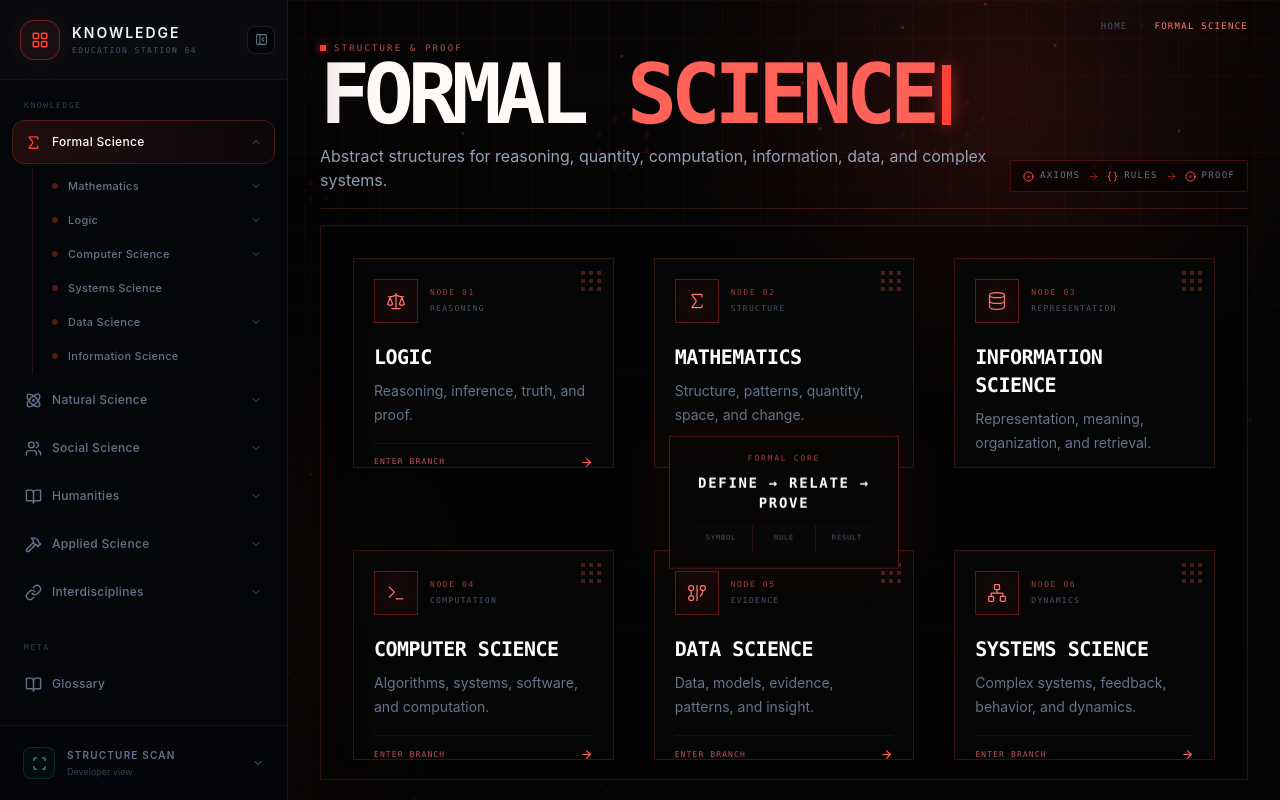
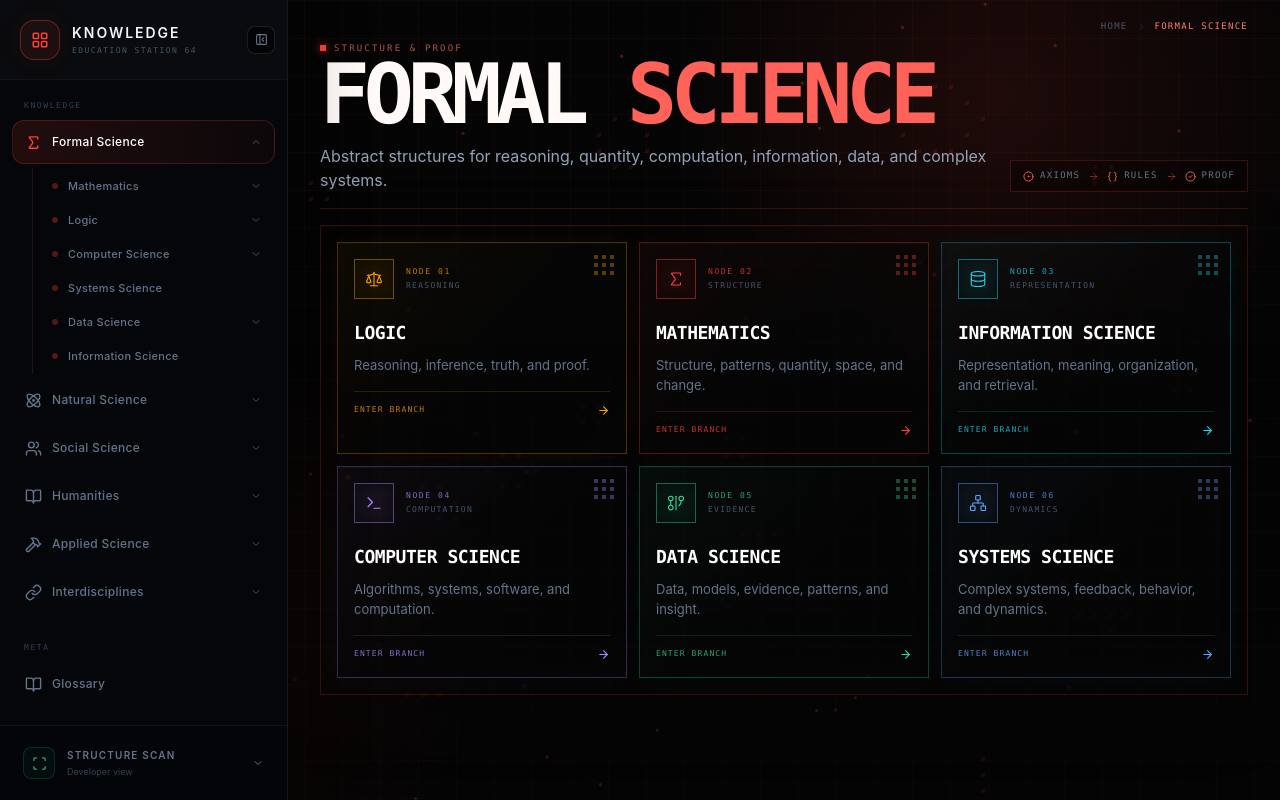
Before and after one commit to nickf723/ed-dev, a Next.js app: page /formal-science in a window 1280 px wide. Built offline with nearby package versions, Linux system fonts and the light colour scheme.

Commit message:
Tighten Formal Science command board

```diff
--- a/app/formal-science/_components/FormalScienceHub.tsx
+++ b/app/formal-science/_components/FormalScienceHub.tsx
@@ -31,6 +31,7 @@ type NodePresentation = {
   code: string;
   icon: LucideIcon;
   shortLabel: string;
+  rgb: string;
 };
 
 const NODE_ORDER = [
@@ -43,12 +44,12 @@ const NODE_ORDER = [
 ] as const;
 
 const PRESENTATION: Record<string, NodePresentation> = {
-  "formal.logic": { code: "01", icon: Scale, shortLabel: "Reasoning" },
-  "formal.mathematics": { code: "02", icon: Sigma, shortLabel: "Structure" },
-  "formal.information-science": { code: "03", icon: Database, shortLabel: "Representation" },
-  "formal.computer-science": { code: "04", icon: Terminal, shortLabel: "Computation" },
-  "formal.data-science": { code: "05", icon: GitGraph, shortLabel: "Evidence" },
-  "formal.systems-science": { code: "06", icon: Network, shortLabel: "Dynamics" },
+  "formal.logic": { code: "01", icon: Scale, shortLabel: "Reasoning", rgb: "245, 158, 11" },
+  "formal.mathematics": { code: "02", icon: Sigma, shortLabel: "Structure", rgb: "255, 65, 54" },
+  "formal.information-science": { code: "03", icon: Database, shortLabel: "Representation", rgb: "34, 211, 238" },
+  "formal.computer-science": { code: "04", icon: Terminal, shortLabel: "Computation", rgb: "167, 139, 250" },
+  "formal.data-science": { code: "05", icon: GitGraph, shortLabel: "Evidence", rgb: "52, 211, 153" },
+  "formal.systems-science": { code: "06", icon: Network, shortLabel: "Dynamics", rgb: "96, 165, 250" },
 };
 
 function buildNodes(nodes: readonly FormalHubNode[]) {
@@ -71,9 +72,9 @@ export default function FormalScienceHub({ nodes }: { nodes: readonly FormalHubN
         <FormalNetworkBackground />
       </div>
 
-      <div className="pointer-events-none fixed inset-0 z-[1] bg-[linear-gradient(rgba(255,65,54,0.055)_1px,transparent_1px),linear-gradient(90deg,rgba(255,65,54,0.055)_1px,transparent_1px)] bg-[size:38px_38px]" />
-      <div className="pointer-events-none fixed inset-0 z-[1] bg-[radial-gradient(circle_at_78%_12%,rgba(255,65,54,0.13),transparent_27%),radial-gradient(circle_at_16%_78%,rgba(255,65,54,0.055),transparent_25%),linear-gradient(to_bottom,rgba(5,5,5,0.12),rgba(5,5,5,0.72))]" />
-      <div className="pointer-events-none fixed inset-0 z-[2] opacity-30 [background-image:repeating-linear-gradient(0deg,transparent_0px,transparent_3px,rgba(255,255,255,0.018)_4px)]" />
+      <div className="pointer-events-none fixed inset-0 z-[1] bg-[linear-gradient(rgba(255,65,54,0.045)_1px,transparent_1px),linear-gradient(90deg,rgba(255,65,54,0.045)_1px,transparent_1px)] bg-[size:38px_38px]" />
+      <div className="pointer-events-none fixed inset-0 z-[1] bg-[radial-gradient(circle_at_78%_12%,rgba(255,65,54,0.10),transparent_27%),radial-gradient(circle_at_16%_78%,rgba(255,65,54,0.045),transparent_25%),linear-gradient(to_bottom,rgba(5,5,5,0.04),rgba(5,5,5,0.42))]" />
+      <div className="pointer-events-none fixed inset-0 z-[2] opacity-20 [background-image:repeating-linear-gradient(0deg,transparent_0px,transparent_3px,rgba(255,255,255,0.018)_4px)]" />
 
       <div className="relative z-10 mx-auto flex min-h-screen w-full max-w-[1500px] flex-col px-4 py-4 sm:px-6 lg:h-screen lg:min-h-0 lg:px-8 lg:py-5">
         <header className="shrink-0 border-b border-[#ff4136]/20 pb-4">
@@ -92,14 +93,14 @@ export default function FormalScienceHub({ nodes }: { nodes: readonly FormalHubN
                 Structure & proof
               </div>
               <h1 className="font-mono text-[clamp(3.4rem,6.5vw,6.8rem)] font-semibold uppercase leading-[0.78] tracking-[-0.075em] text-[#fff9f8]">
-                Formal <span className="text-[#ff6258]">Science</span><span className="ml-2 inline-block h-[0.72em] w-[0.11em] bg-[#ff4136] align-[-0.02em] shadow-[0_0_18px_rgba(255,65,54,0.55)]" />
+                Formal <span className="text-[#ff6258]">Science</span>
               </h1>
               <p className="mt-4 max-w-3xl text-sm leading-6 text-slate-400 sm:text-base">
                 Abstract structures for reasoning, quantity, computation, information, data, and complex systems.
               </p>
             </div>
 
-            <div className="hidden items-center gap-2 rounded-sm border border-[#ff4136]/20 bg-black/40 px-3 py-2 font-mono text-[9px] uppercase tracking-[0.14em] text-slate-500 lg:flex">
+            <div className="hidden items-center gap-2 border border-[#ff4136]/20 bg-black/30 px-3 py-2 font-mono text-[9px] uppercase tracking-[0.14em] text-slate-500 lg:flex">
               <Stage icon={CircleDot} label="Axioms" />
               <ArrowRight size={11} className="text-[#ff4136]/55" />
               <Stage icon={Braces} label="Rules" />
@@ -109,34 +110,21 @@ export default function FormalScienceHub({ nodes }: { nodes: readonly FormalHubN
           </div>
         </header>
 
-        <section className="relative mt-4 min-h-0 flex-1 overflow-hidden border border-[#ff4136]/20 bg-black/30 shadow-[inset_0_1px_0_rgba(255,255,255,0.025),0_24px_70px_rgba(0,0,0,0.34)] backdrop-blur-md">
+        <section className="relative mt-4 shrink-0 overflow-hidden border border-[#ff4136]/20 bg-black/[0.12] shadow-[inset_0_1px_0_rgba(255,255,255,0.025),0_20px_60px_rgba(0,0,0,0.24)] backdrop-blur-[1px]">
           <PanelCorners />
 
           <div className="pointer-events-none absolute inset-0 hidden lg:block" aria-hidden="true">
             <svg viewBox="0 0 100 100" preserveAspectRatio="none" className="h-full w-full">
-              <line x1="12" y1="27" x2="88" y2="27" stroke="rgba(255,65,54,0.18)" strokeWidth="0.16" vectorEffect="non-scaling-stroke" />
-              <line x1="12" y1="73" x2="88" y2="73" stroke="rgba(255,65,54,0.18)" strokeWidth="0.16" vectorEffect="non-scaling-stroke" />
-              <line x1="50" y1="27" x2="50" y2="73" stroke="rgba(255,65,54,0.22)" strokeWidth="0.18" vectorEffect="non-scaling-stroke" />
-              <line x1="17" y1="27" x2="50" y2="50" stroke="rgba(255,65,54,0.11)" strokeWidth="0.12" strokeDasharray="1 1" vectorEffect="non-scaling-stroke" />
-              <line x1="83" y1="27" x2="50" y2="50" stroke="rgba(255,65,54,0.11)" strokeWidth="0.12" strokeDasharray="1 1" vectorEffect="non-scaling-stroke" />
-              <line x1="17" y1="73" x2="50" y2="50" stroke="rgba(255,65,54,0.11)" strokeWidth="0.12" strokeDasharray="1 1" vectorEffect="non-scaling-stroke" />
-              <line x1="83" y1="73" x2="50" y2="50" stroke="rgba(255,65,54,0.11)" strokeWidth="0.12" strokeDasharray="1 1" vectorEffect="non-scaling-stroke" />
-              <circle cx="50" cy="50" r="11" fill="none" stroke="rgba(255,65,54,0.10)" strokeWidth="0.15" strokeDasharray="1 1.4" vectorEffect="non-scaling-stroke" />
+              <line x1="17" y1="25" x2="83" y2="25" stroke="rgba(255,65,54,0.15)" strokeWidth="0.16" vectorEffect="non-scaling-stroke" />
+              <line x1="17" y1="75" x2="83" y2="75" stroke="rgba(255,65,54,0.15)" strokeWidth="0.16" vectorEffect="non-scaling-stroke" />
+              <line x1="17" y1="25" x2="17" y2="75" stroke="rgba(255,65,54,0.09)" strokeWidth="0.12" strokeDasharray="1 1.4" vectorEffect="non-scaling-stroke" />
+              <line x1="50" y1="25" x2="50" y2="75" stroke="rgba(255,65,54,0.12)" strokeWidth="0.14" strokeDasharray="1 1.4" vectorEffect="non-scaling-stroke" />
+              <line x1="83" y1="25" x2="83" y2="75" stroke="rgba(255,65,54,0.09)" strokeWidth="0.12" strokeDasharray="1 1.4" vectorEffect="non-scaling-stroke" />
             </svg>
           </div>
 
-          <div className="relative grid h-full min-h-[610px] gap-3 p-4 sm:p-5 lg:grid-cols-3 lg:grid-rows-2 lg:gap-x-10 lg:gap-y-24 lg:p-8 xl:min-h-0">
+          <div className="relative grid gap-3 p-3 sm:p-4 lg:grid-cols-3 lg:grid-rows-2 lg:gap-3 lg:p-4">
             {branches.map((branch) => <BranchNode key={branch.id} branch={branch} />)}
-
-            <div className="pointer-events-none absolute left-1/2 top-1/2 z-30 hidden w-[230px] -translate-x-1/2 -translate-y-1/2 border border-[#ff4136]/30 bg-[#090606]/95 px-5 py-4 text-center shadow-[0_0_50px_rgba(255,65,54,0.09)] backdrop-blur-xl lg:block">
-              <div className="font-mono text-[8px] uppercase tracking-[0.22em] text-[#ff6258]/65">Formal core</div>
-              <div className="mt-2 font-mono text-sm font-semibold uppercase tracking-[0.12em] text-white">Define → Relate → Prove</div>
-              <div className="mt-3 grid grid-cols-3 gap-px bg-[#ff4136]/15">
-                {["symbol", "rule", "result"].map((label) => (
-                  <span key={label} className="bg-[#080808] py-2 font-mono text-[7px] uppercase tracking-[0.12em] text-slate-600">{label}</span>
-                ))}
-              </div>
-            </div>
           </div>
         </section>
       </div>
@@ -152,38 +140,62 @@ function BranchNode({ branch }: { branch: BuiltNode }) {
 
   const body = (
     <>
-      <div className="pointer-events-none absolute inset-0 bg-[linear-gradient(120deg,rgba(255,65,54,0.085),transparent_42%)] opacity-0 transition-opacity duration-300 group-hover:opacity-100" />
-      <div className="pointer-events-none absolute right-3 top-3 grid grid-cols-3 gap-1 opacity-25">
-        {Array.from({ length: 9 }).map((_, index) => <span key={index} className="h-1 w-1 bg-[#ff6258]" />)}
+      <div
+        className="pointer-events-none absolute inset-0 opacity-0 transition-opacity duration-300 group-hover:opacity-100"
+        style={{ background: `linear-gradient(120deg, rgba(${branch.rgb},0.10), transparent 46%)` }}
+      />
+      <div className="pointer-events-none absolute right-3 top-3 grid grid-cols-3 gap-1 opacity-35">
+        {Array.from({ length: 9 }).map((_, index) => (
+          <span key={index} className="h-1 w-1" style={{ background: `rgb(${branch.rgb})` }} />
+        ))}
       </div>
 
       <div className="relative flex h-full flex-col">
         <div className="flex items-center gap-3">
-          <span className="flex h-11 w-11 shrink-0 items-center justify-center border border-[#ff4136]/30 bg-[#ff4136]/[0.06] text-[#ff756d] shadow-[inset_0_0_20px_rgba(0,0,0,0.45)]">
-            <Icon size={20} strokeWidth={1.5} />
+          <span
+            className="flex h-10 w-10 shrink-0 items-center justify-center border shadow-[inset_0_0_18px_rgba(0,0,0,0.45)]"
+            style={{
+              color: `rgb(${branch.rgb})`,
+              borderColor: `rgba(${branch.rgb},0.42)`,
+              background: `rgba(${branch.rgb},0.07)`,
+            }}
+          >
+            <Icon size={18} strokeWidth={1.5} />
           </span>
           <span>
-            <span className="block font-mono text-[8px] uppercase tracking-[0.2em] text-[#ff6258]/60">Node {branch.code}</span>
-            <span className="mt-1 block font-mono text-[8px] uppercase tracking-[0.16em] text-slate-600">{branch.shortLabel}</span>
+            <span className="block font-mono text-[8px] uppercase tracking-[0.2em]" style={{ color: `rgba(${branch.rgb},0.76)` }}>
+              Node {branch.code}
+            </span>
+            <span className="mt-0.5 block font-mono text-[8px] uppercase tracking-[0.16em] text-slate-600">{branch.shortLabel}</span>
           </span>
         </div>
 
-        <div className="mt-auto pt-5">
-          <h2 className="font-mono text-lg font-semibold uppercase tracking-[-0.025em] text-white sm:text-xl">{branch.label}</h2>
-          <p className="mt-2 max-w-md text-xs leading-5 text-slate-500 sm:text-sm sm:leading-6">{branch.description}</p>
+        <div className="mt-5">
+          <h2 className="font-mono text-base font-semibold uppercase tracking-[-0.025em] text-white sm:text-lg">{branch.label}</h2>
+          <p className="mt-2 line-clamp-2 max-w-md text-xs leading-5 text-slate-500 sm:text-[13px]">{branch.description}</p>
         </div>
 
-        <div className="mt-4 flex items-center justify-between border-t border-[#ff4136]/10 pt-3 font-mono text-[8px] uppercase tracking-[0.14em]">
-          <span className={planned ? "text-slate-700" : "text-[#ff756d]/70"}>{planned ? "Planned" : "Enter branch"}</span>
-          {!planned ? <ArrowRight size={13} className="text-[#ff6258] transition-transform group-hover:translate-x-1" /> : null}
+        <div className="mt-4 flex items-center justify-between border-t pt-3 font-mono text-[8px] uppercase tracking-[0.14em]" style={{ borderColor: `rgba(${branch.rgb},0.16)` }}>
+          <span style={{ color: planned ? "rgb(71 85 105)" : `rgba(${branch.rgb},0.78)` }}>{planned ? "Planned" : "Enter branch"}</span>
+          {!planned ? <ArrowRight size={13} style={{ color: `rgb(${branch.rgb})` }} className="transition-transform group-hover:translate-x-1" /> : null}
         </div>
       </div>
     </>
   );
 
-  const className = `group relative min-h-[210px] overflow-hidden border bg-[#080808]/80 p-4 shadow-[inset_0_1px_0_rgba(255,255,255,0.025)] transition-all duration-300 sm:p-5 ${planned ? "cursor-default border-white/[0.05] opacity-55" : "border-[#ff4136]/20 hover:-translate-y-0.5 hover:border-[#ff4136]/55 hover:bg-[#0d0808]/90 hover:shadow-[0_0_32px_rgba(255,65,54,0.08)]"}`;
+  const className = `group relative min-h-[174px] overflow-hidden border p-4 shadow-[inset_0_1px_0_rgba(255,255,255,0.025)] transition-all duration-300 sm:min-h-[184px] ${
+    planned ? "cursor-default opacity-55" : "hover:-translate-y-0.5"
+  }`;
 
-  return planned ? <div className={className}>{body}</div> : <Link href={branch.href} className={className}>{body}</Link>;
+  const style = {
+    borderColor: planned ? "rgba(255,255,255,0.05)" : `rgba(${branch.rgb},0.28)`,
+    background: planned
+      ? "rgba(8,8,8,0.45)"
+      : `linear-gradient(135deg, rgba(${branch.rgb},0.045), rgba(7,7,7,0.56) 48%, rgba(7,7,7,0.40))`,
+    boxShadow: planned ? undefined : `inset 0 1px 0 rgba(255,255,255,0.025), 0 0 24px rgba(${branch.rgb},0.035)`,
+  };
+
+  return planned ? <div className={className} style={style}>{body}</div> : <Link href={branch.href} className={className} style={style}>{body}</Link>;
 }
 
 function Stage({ icon: Icon, label }: { icon: LucideIcon; label: string }) {
```
